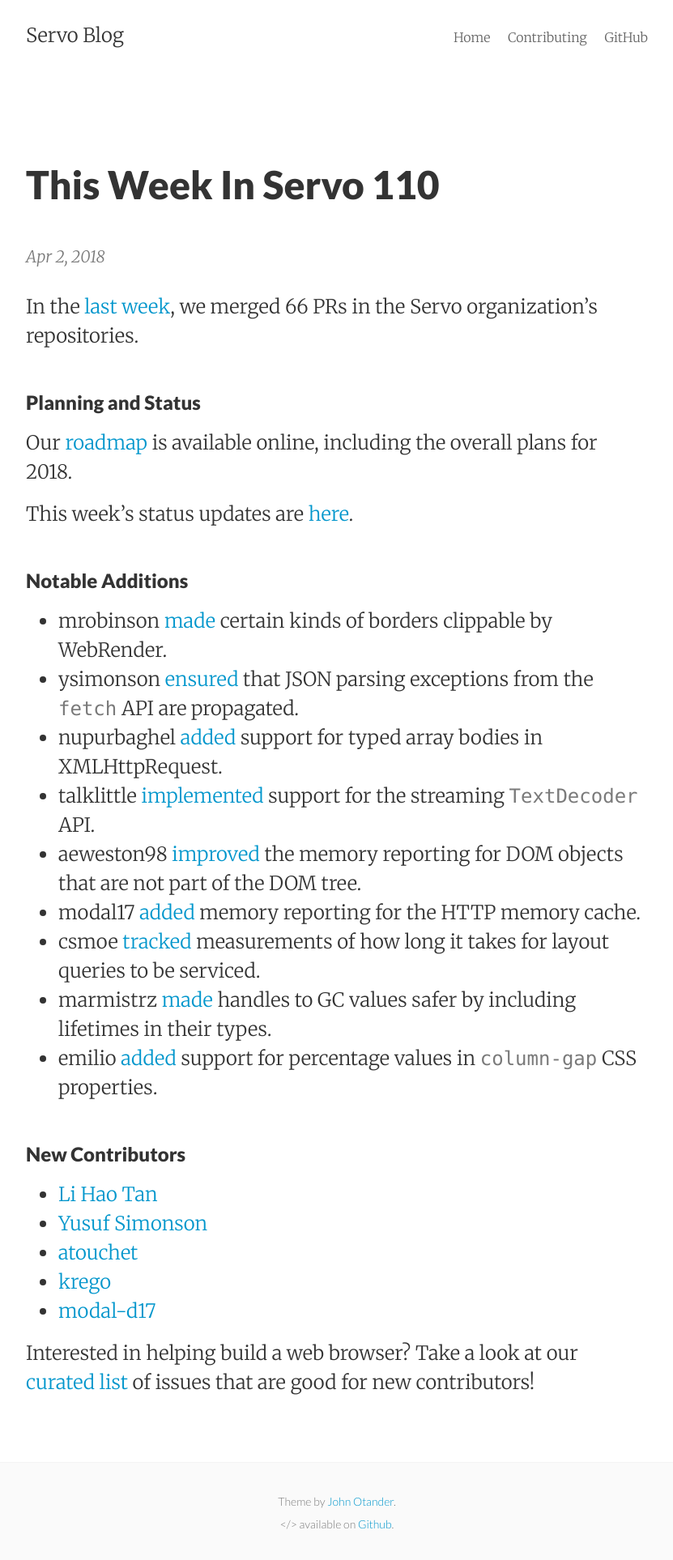
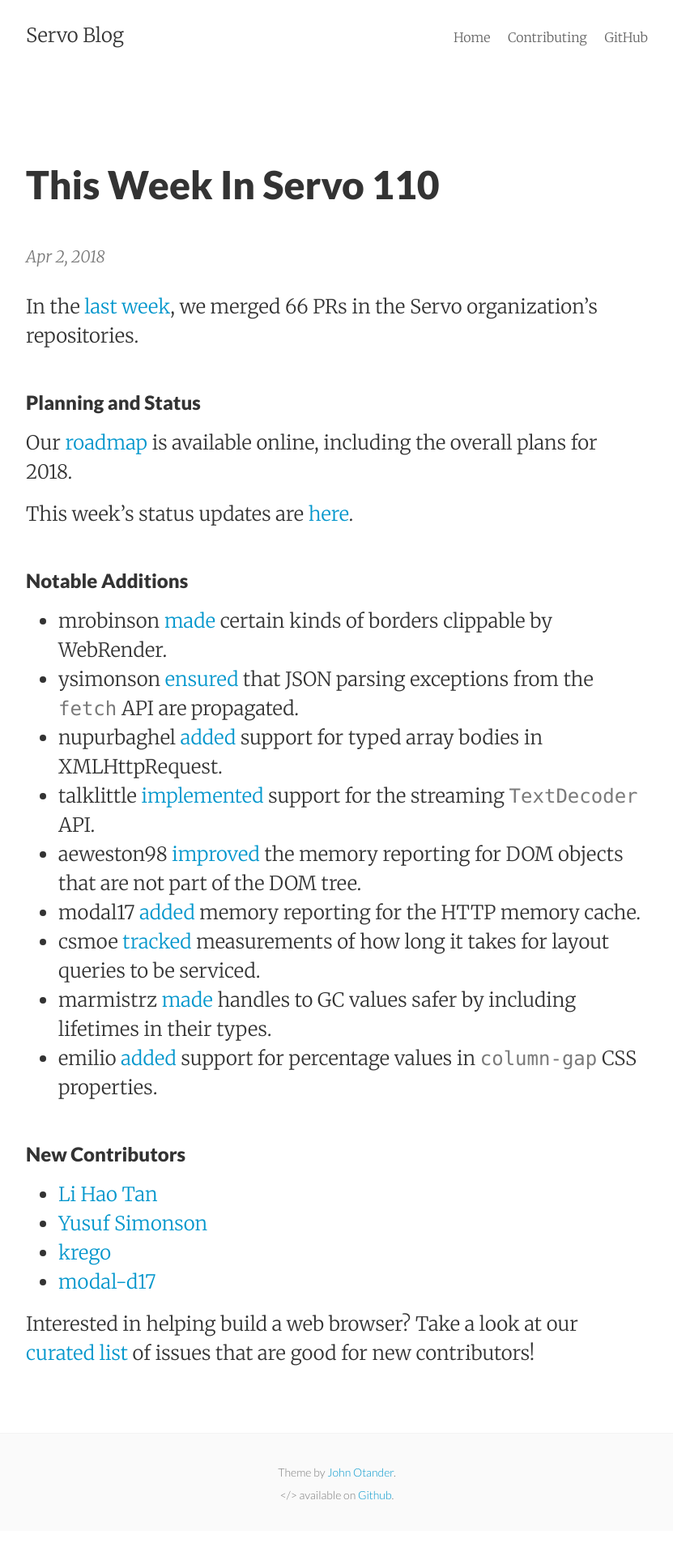
Before and after one commit to servo/blog.servo.org, a Jekyll site: the page built from _posts/2018-04-02-twis-110.md, in a window 1280 px wide. Shown: the whole page at 81% size, without its empty margins (224-1055 px from the left). Built offline with Jekyll 4.4.1, drawn with Linux system fonts in a browser that asks for light colours; after the commit the page ends 1890 px from its top, so only the background shows below that.

Commit message:
Remove new contributor

```diff
--- a/_posts/2018-04-02-twis-110.md
+++ b/_posts/2018-04-02-twis-110.md
@@ -31,7 +31,6 @@
 
 - [Li Hao Tan](https://github.com/LiHaoTan)
 - [Yusuf Simonson](https://github.com/ysimonson)
-- [atouchet](https://github.com/atouchet)
 - [krego](https://github.com/kregoslup)
 - [modal-d17](https://github.com/modal17)
 
```
